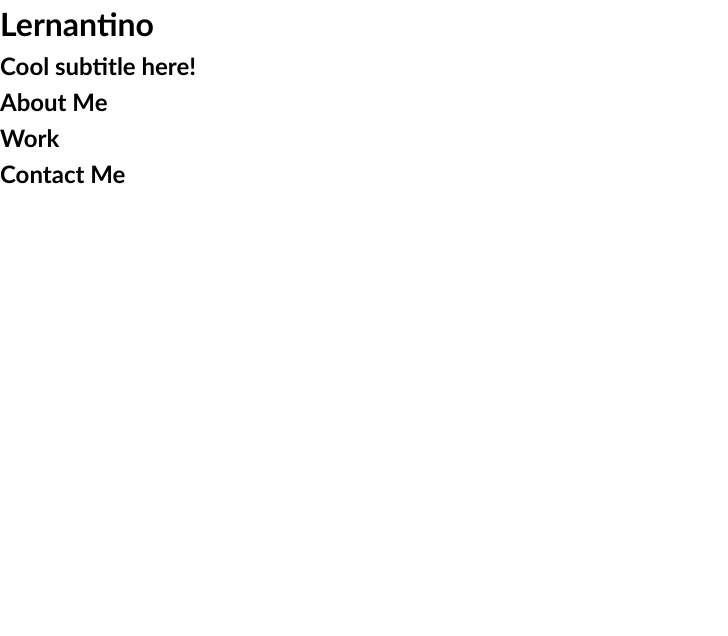
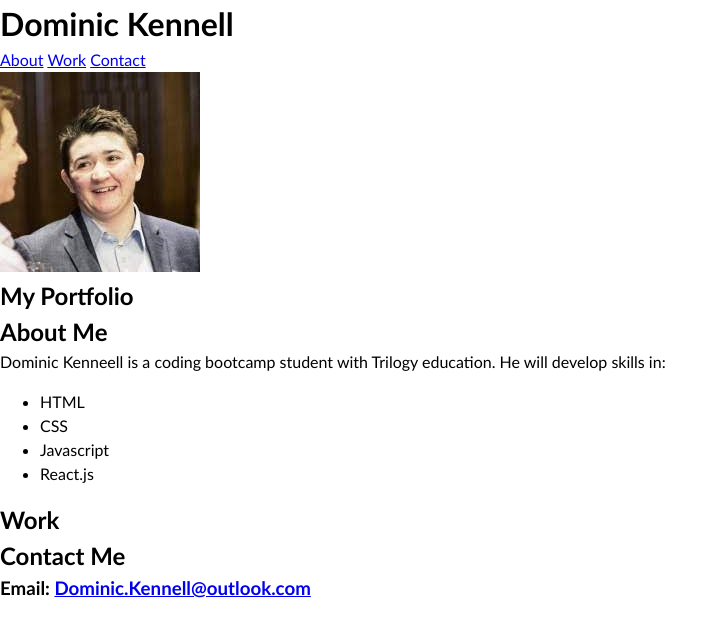
Before and after one commit to DominicKennell/My-Portfolio, a plain HTML site: page index.html in a window 1280 px wide. Shown: the whole page, without its empty margins (0-728 px from the left). Drawn offline with Linux system fonts and the light colour scheme; files that its build step writes are made by us from their sources.

Commit message:
added nav bar, image with alt, email to HTML

```diff
--- a/index.html
+++ b/index.html
@@ -5,22 +5,26 @@
   <meta charset="UTF-8">
   <meta name="viewport" content="width=device-width, initial-scale=1.0">
   <meta http-equiv="X-UA-Compatible" content="ie=edge">
-  <title>Lernantino // Web Developer</title>
+  <title>Dominic Kennell -- Web Developer</title>
   <link rel="stylesheet" href="./assets/css/style.css" />
 </head>
 
 <body>
   <!-- main logo / nav -->
   <header>
-    <h1>Lernantino</h1>
+    <h1>Dominic Kennell</h1>
     <nav>
+      <a href="#about">About<a>
+      <a href="#work">Work</a>
+      <a href="#contact">Contact</a>
     </nav>
+    <img src="./images/Dominic-Kennell.jpg" alt="Dominic Kennell">
   </header>
 
   <!-- hero banner -->
   <section class="hero-banner">
     <div>
-      <h2>Cool subtitle here!</h2>
+      <h2>My Portfolio</h2>
     </div>
   </section>
 
@@ -28,6 +32,13 @@
     <!-- about me -->
     <section class="page-section" id="about">
       <h2>About Me</h2>
+      <p>Dominic Kenneell is a coding bootcamp student with Trilogy education. He will develop skills in:</p>
+      <ul role="unordered-list">
+        <li role="listitem">HTML</li>
+        <li role="listitem">CSS</li>
+        <li role="listitem">Javascript</li>
+        <li role="listitem">React.js</li>
+      </ul>
     </section>
 
     <!-- portfolio container -->
@@ -38,8 +49,10 @@
     <!-- contact -->
     <section class="page-section contact" id="contact">
       <h2>Contact Me</h2>
+      <h3>Email: <a href="mailto: dominic.kennell@outlook.com">Dominic.Kennell@outlook.com</a></h3>
     </section>
   </main>
+
 </body>
 
 </html>
```
Also changed, not shown: images/Dominic-Kennell.jpg (added).
